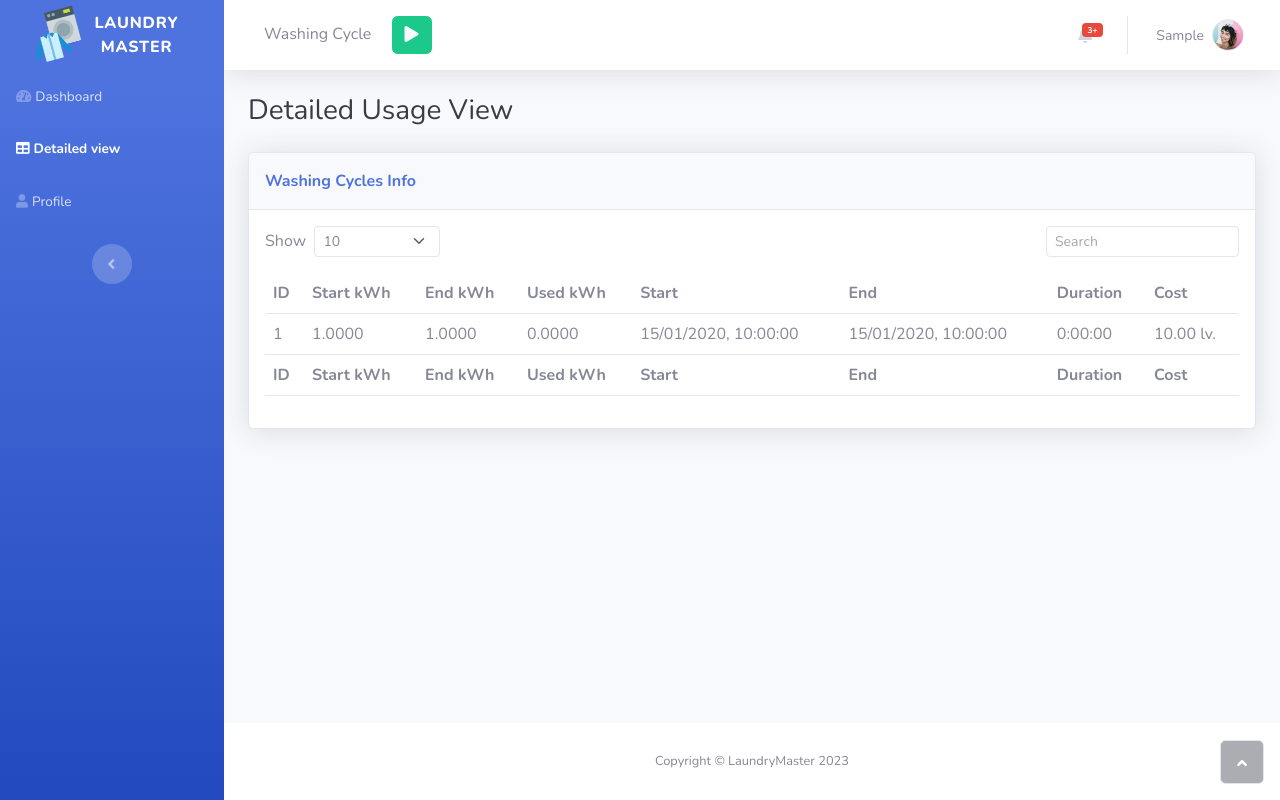
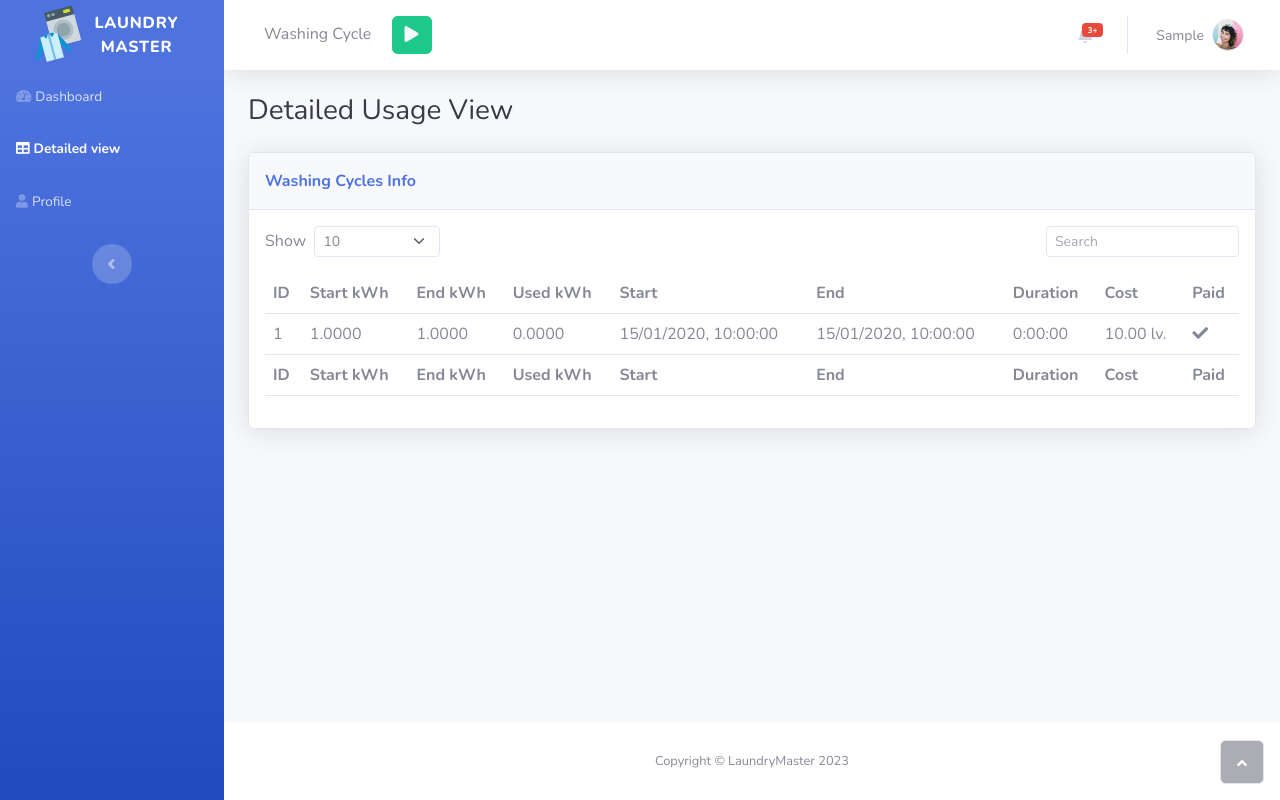
Before and after one commit to georgi-m-iliev/LaundryMaster, a Flask app: page /usage in a window 1280 px wide. Run offline with Flask 3, Linux system fonts and the light colour scheme; a user stored in the database is signed in; tables that the repository leaves empty hold one stand-in row (values such as "Sample post"); some libraries are stand-ins or nearby versions.

Commit message:
Add paid to usage view

```diff
--- a/app/templates/usage.html
+++ b/app/templates/usage.html
@@ -39,6 +39,7 @@
                             <th>End</th>
                             <th>Duration</th>
                             <th>Cost</th>
+                            <th>Paid</th>
                         </tr>
                     </thead>
                     <tbody>
@@ -52,6 +53,11 @@
                             <td>{{ usage.end_timestamp }}</td>
                             <td>{{ usage.duration }}</td>
                             <td>{{ usage.cost }} lv.</td>
+                            {% if usage.paid %}
+                            <td><i class="fa fa-check"></i></td>
+                            {% else %}
+                            <td><i class="fa fa-times"></i></td>
+                            {% endif %}
                         </tr>
                         {% endfor %}
                     </tbody>
@@ -65,6 +71,7 @@
                             <td><strong>End</strong></td>
                             <td><strong>Duration</strong></td>
                             <td><strong>Cost</strong></td>
+                            <th>Paid</th>
                         </tr>
                     </tfoot>
                 </table>
--- a/app/views.py
+++ b/app/views.py
@@ -48,8 +48,9 @@ def index():
 @login_required
 def usage_view():
     usages = WashingCycle.query.filter(
-                WashingCycle.end_timestamp.is_not(None), WashingCycle.user_id == current_user.id
-    ).order_by(WashingCycle.start_timestamp).limit(10).all()
+        WashingCycle.end_timestamp.is_not(None),
+        WashingCycle.user_id == current_user.id
+    ).order_by(WashingCycle.start_timestamp.desc(), WashingCycle.end_timestamp.desc()).limit(10).all()
 
     for usage in usages:
         usage.usedkwh = usage.endkwh - usage.startkwh
```
